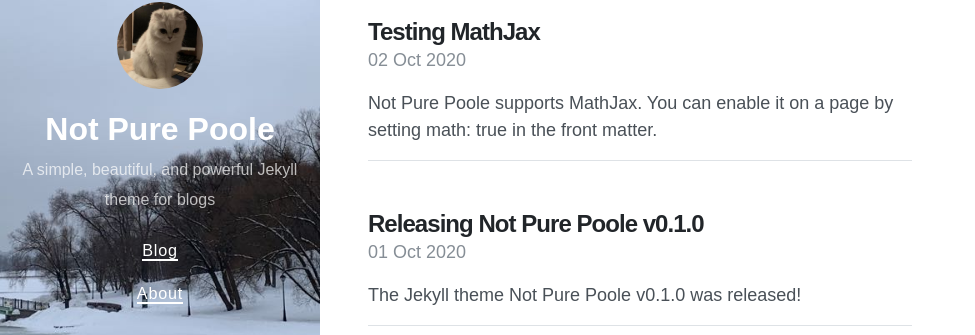
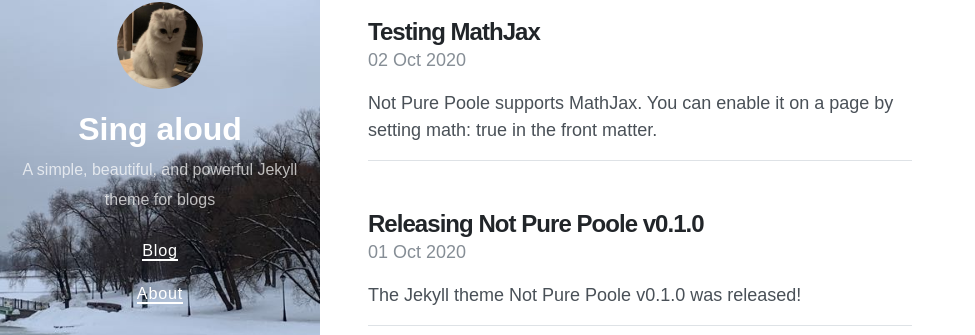
Before and after one commit to singaloud/singaloud.GitHub.io, a Jekyll site: the page built from index.html, in a window 1280 px wide. Shown: the part 254-589 px from the top of the page, without its empty margins (0-975 px from the left). Built offline with Jekyll 4.4.1, drawn with Linux system fonts in a browser that asks for light colours; nearby versions of some CDN libraries; the list of posts is cut into pages by our own code; part of the change alters nothing that is shown.

Commit message:
Update _config.yml

```diff
--- a/_config.yml
+++ b/_config.yml
@@ -1,7 +1,7 @@
 # Setup
-title: Not Pure Poole
+title: Sing aloud
 description: A simple, beautiful, and powerful Jekyll theme for blogs
-url: https://vszhub.github.io
+url: https://singaloud.github.io
 avatar: /avatar.jpeg
 paginate: 5
 permalink: pretty
@@ -35,8 +35,8 @@ logo: logo.png
 social:
   name: Songzi Vong
   links:
-    - https://twitter.com/vszhub
-    - https://github.com/vszhub
+    - https://twitter.com/singaloud
+    - https://github.com/singaloud
 google_site_verification: xxxxx
 lang: en
 
@@ -55,5 +55,5 @@ sass:
 # Specify the author for blog posts
 author:
   name: Songzi Vong
-  url: https://github.com/vszhub/
-  email: vszhub@gmail.com
+  url: https://github.com/singaloud/
+  email: singaloud@gmail.com
```
